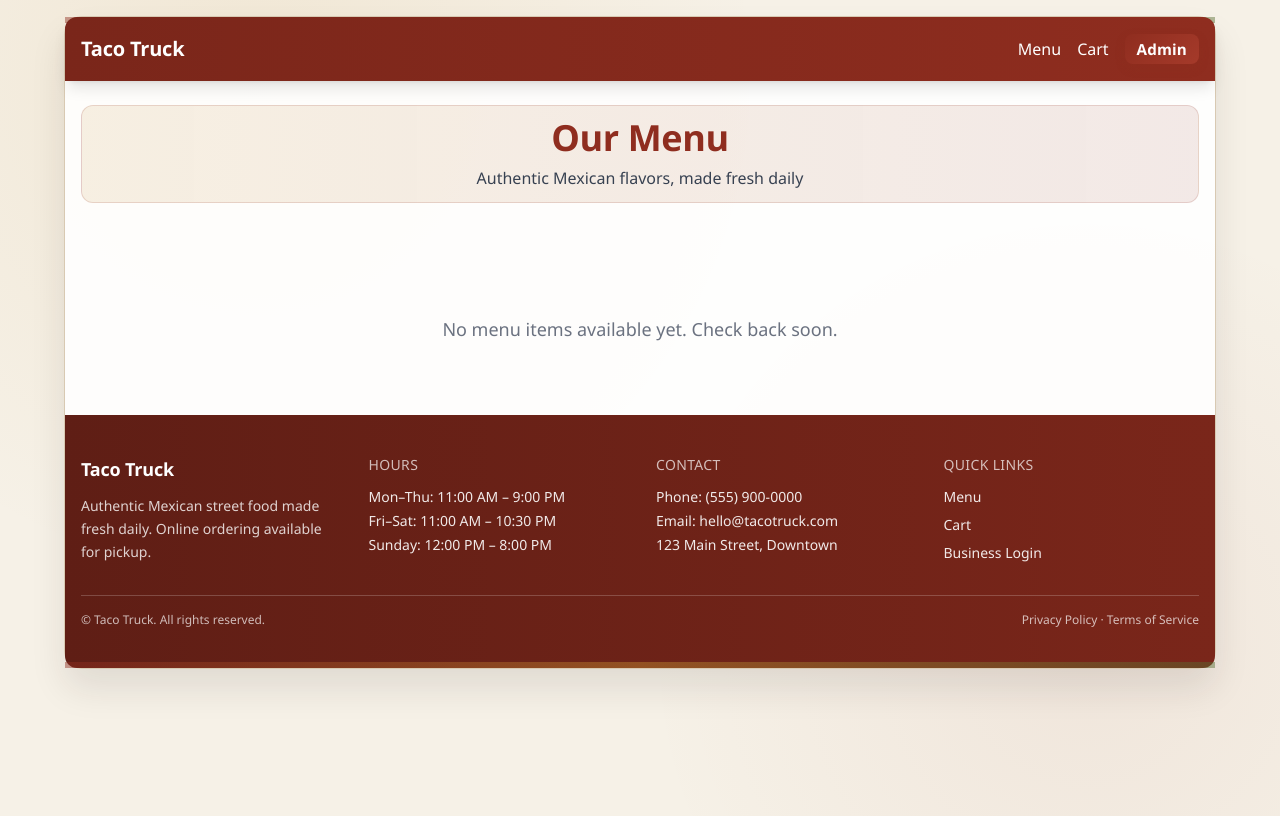
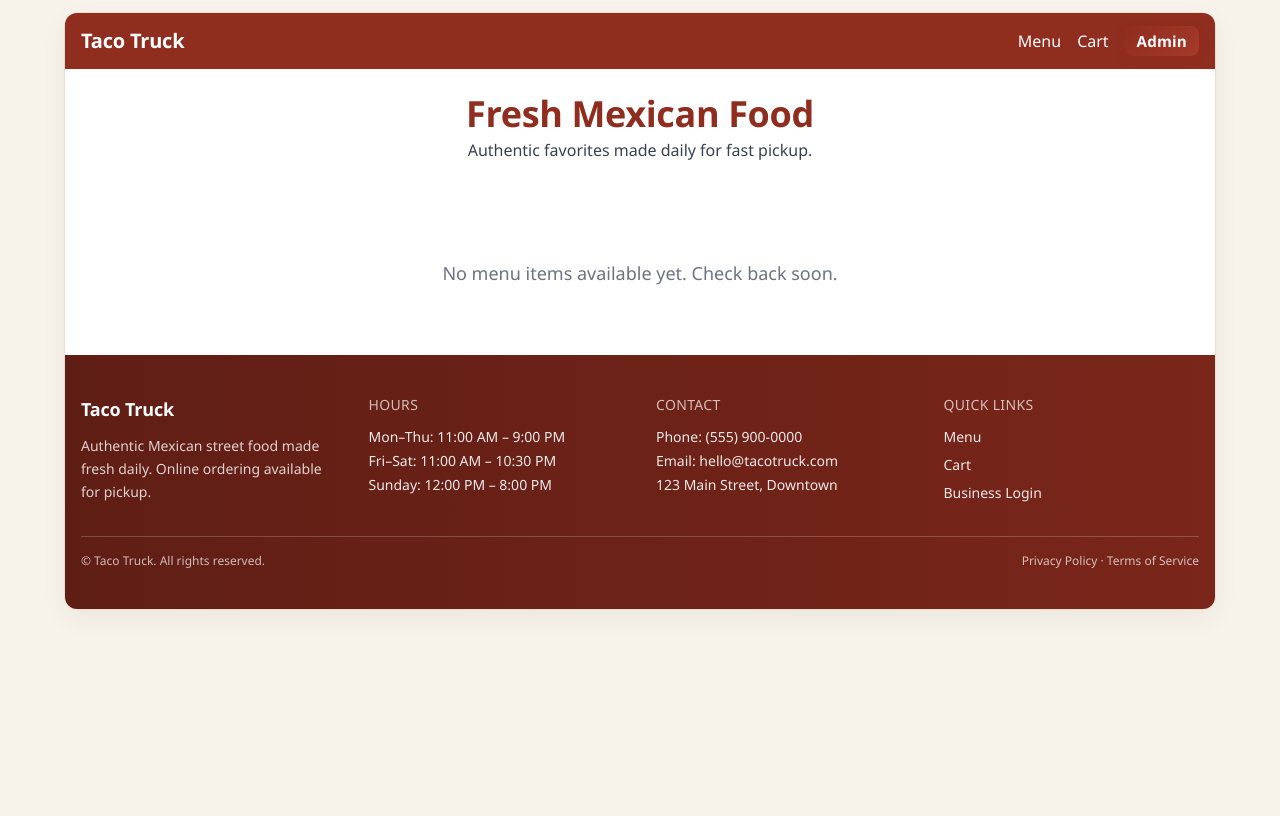
Before and after one commit to davislcruz/taco-truck-web-app, a FastAPI app: page /menu in a window 1280 px wide. After the commit the page ends 610 px from the top, so only its background shows below. Run offline with FastAPI, Linux system fonts and the light colour scheme; data that the repository does not hold is empty; some libraries are stand-ins or nearby versions.

Commit message:
🎯 Refine menu UX: tighter header/hero, centered clean layout, neutral category pills with active state

```diff
--- a/app/static/css/custom.css
+++ b/app/static/css/custom.css
@@ -1,9 +1,9 @@
 /* Mature, appetizing Mexican-inspired theme */
 
 :root {
-    --paper: #f6f1e7;
-    --surface: #fffaf0;
-    --surface-alt: #efe4d1;
+    --paper: #f7f3eb;
+    --surface: #ffffff;
+    --surface-alt: #fdfaf4;
     --ink: #2b2118;
     --muted: #6a5847;
     --font-body: "Avenir Next", "Segoe UI", Roboto, "Helvetica Neue", Arial, sans-serif;
@@ -22,10 +22,7 @@ html { scroll-behavior: smooth; }
 
 body {
     color: var(--ink);
-    background:
-        radial-gradient(circle at 20% 10%, rgba(193, 139, 47, 0.10), transparent 40%),
-        radial-gradient(circle at 85% 80%, rgba(143, 45, 31, 0.06), transparent 35%),
-        var(--paper);
+    background: var(--paper);
     font-family: var(--font-body);
     font-size: 16px;
     line-height: 1.6;
@@ -42,29 +39,14 @@ h2 { font-size: clamp(1.6rem, 2.8vw, 2.35rem); font-weight: 600; }
 h3 { font-size: clamp(1.25rem, 2.1vw, 1.8rem); font-weight: 600; }
 
 .poster-shell {
-    border: 1px solid var(--line);
-    border-radius: 18px;
-    box-shadow: 0 20px 35px rgba(43, 27, 27, .10);
-    background: rgba(255, 255, 255, 0.90);
+    border: 1px solid #eadfce;
+    border-radius: 14px;
+    box-shadow: 0 8px 24px rgba(43, 27, 27, .06);
+    background: #fff;
 }
 
-/* Subtle decorative strip */
-.papel-border { position: relative; }
-.papel-border::before,
-.papel-border::after {
-    content: "";
-    position: absolute;
-    left: 0;
-    right: 0;
-    height: 6px;
-    background: linear-gradient(90deg, #8f2d1f, #c18b2f, #556b2f);
-    opacity: 0.45;
-}
-.papel-border::before { top: 0; }
-.papel-border::after { bottom: 0; }
-
 .nav-viva {
-    background: linear-gradient(90deg, #7a261a, #8f2d1f);
+    background: #8f2d1f;
 }
 
 .section-title {
@@ -74,14 +56,10 @@ h3 { font-size: clamp(1.25rem, 2.1vw, 1.8rem); font-weight: 600; }
 }
 
 .category-section {
-    border-radius: 14px;
+    border-radius: 12px;
     padding: 1rem;
-    border: 1px solid var(--line);
+    border: 1px solid #eee4d3;
     background: var(--surface);
-}
-
-.category-section.alt {
-    background: var(--surface-alt);
 }
 
 .menu-card {
@@ -217,13 +195,40 @@ footer {
     .menu-carousel { grid-auto-columns: minmax(240px, 85%); }
 }
 
-/* Color-theory accents */
-.category-section {
-    position: relative;
+/* Menu layout refinements */
+.menu-hero {
+    background: transparent;
+    padding: .3rem 0 .1rem;
 }
 
-.category-section::before {
-    content: none;
+.category-bar {
+    display: flex;
+    flex-wrap: wrap;
+    justify-content: center;
+    gap: .55rem;
+}
+
+.cat-pill {
+    display: inline-flex;
+    align-items: center;
+    justify-content: center;
+    padding: .45rem .9rem;
+    border-radius: 999px;
+    border: 1px solid #dfd4c2;
+    background: #fff;
+    color: #55483a;
+    font-weight: 600;
+    font-size: .9rem;
+}
+
+.cat-pill:hover {
+    border-color: #cbbda8;
+}
+
+.cat-pill.active {
+    background: #8f2d1f;
+    color: #fff;
+    border-color: #8f2d1f;
 }
 
 .menu-section-header {
@@ -247,7 +252,7 @@ footer {
 
 .section-count {
     font-size: .8rem;
-    font-family: "Inter", system-ui, sans-serif;
+    font-family: inherit;
     font-weight: 600;
     letter-spacing: .01em;
     color: var(--brand-primary);
--- a/app/templates/base.html
+++ b/app/templates/base.html
@@ -32,12 +32,12 @@
     {% block head %}{% endblock %}
 </head>
 <body class="min-h-screen">
-    <div class="max-w-6xl mx-auto mt-4 mb-4 poster-shell papel-border">
+    <div class="max-w-6xl mx-auto my-3 poster-shell">
 
     <!-- Navigation -->
-    <nav class="nav-viva shadow-lg sticky top-0 z-50 rounded-t-xl">
+    <nav class="nav-viva shadow-sm sticky top-0 z-50 rounded-t-xl">
         <div class="max-w-6xl mx-auto px-4">
-            <div class="flex justify-between items-center h-16">
+            <div class="flex justify-between items-center h-14">
                 <!-- Logo -->
                 <a href="/menu" class="flex items-center space-x-2 text-white font-bold text-xl display-font">
                     <span>Taco Truck</span>
@@ -80,7 +80,7 @@
     {% endif %}
 
     <!-- Main Content -->
-    <main class="max-w-6xl mx-auto px-4 py-6">
+    <main class="max-w-5xl mx-auto px-4 py-5">
         {% block content %}{% endblock %}
     </main>
 
--- a/app/templates/menu.html
+++ b/app/templates/menu.html
@@ -3,23 +3,23 @@
 {% block title %}Menu - {{ app_name }}{% endblock %}
 
 {% block content %}
-<div class="mb-8 text-center ribbon-header">
-    <h1 class="text-4xl font-bold mb-2 section-title">Our Menu</h1>
-    <p class="text-gray-700">Authentic Mexican flavors, made fresh daily</p>
-</div>
+<section class="menu-hero mb-6 text-center">
+    <h1 class="text-4xl font-bold mb-1 section-title">Fresh Mexican Food</h1>
+    <p class="text-gray-700">Authentic favorites made daily for fast pickup.</p>
+</section>
 
 <!-- Category Navigation -->
-<div class="flex flex-wrap justify-center gap-2 mb-8">
+<nav class="category-bar mb-6" aria-label="Menu categories">
     {% for category in categories %}
-    <a href="#cat-{{ category.id }}" class="bg-white px-4 py-2 rounded-full shadow hover:shadow-md transition font-bold text-gray-700 hover:text-taco-orange border-2 border-yellow-300">
+    <a href="#cat-{{ category.id }}" class="cat-pill {% if loop.first %}active{% endif %}" data-cat-pill>
         {{ category.name }}
     </a>
     {% endfor %}
-</div>
+</nav>
 
 <!-- Menu Sections -->
 {% for category in categories %}
-<section id="cat-{{ category.id }}" class="mb-8 category-section {% if loop.index0 % 2 == 1 %}alt{% endif %}">
+<section id="cat-{{ category.id }}" class="mb-8 category-section">
     <header class="menu-section-header mb-6">
         <div class="menu-section-title-row">
             <h2 class="text-2xl font-bold text-gray-800 section-title">{{ category.name }}</h2>
@@ -102,5 +102,12 @@
             toast.remove();
         }, 2000);
     }
+
+    document.querySelectorAll('[data-cat-pill]').forEach((pill) => {
+        pill.addEventListener('click', () => {
+            document.querySelectorAll('[data-cat-pill]').forEach((p) => p.classList.remove('active'));
+            pill.classList.add('active');
+        });
+    });
 </script>
 {% endblock %}
```
